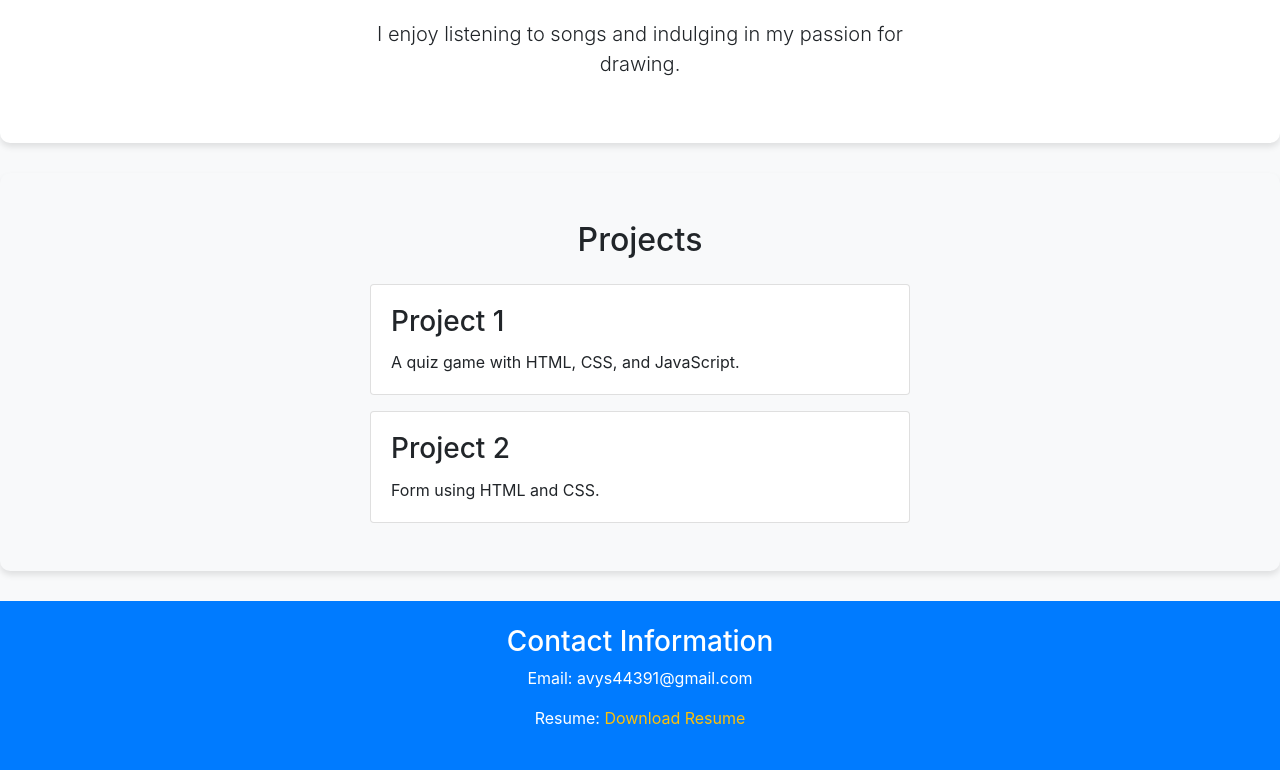
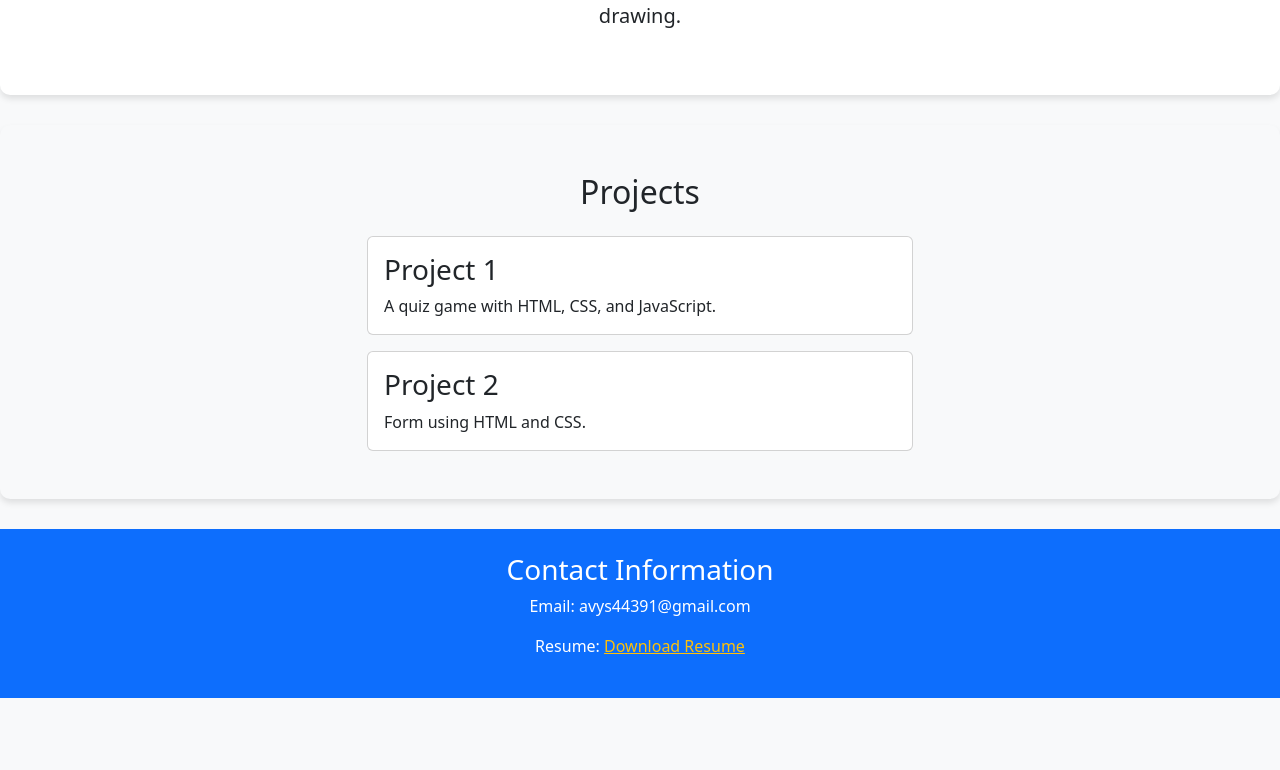
Before and after one commit to Avysandhu/Avysandhu.github.io, a plain HTML site: page index.html in a window 1280 px wide. Shown: the part 1131-1901 px from the top of the page. After the commit the page ends 1829 px from the top, so only its background shows below. Drawn offline with nearby package versions, Linux system fonts and the light colour scheme.

Commit message:
Update index.html
Did some bootstrap link changes

```diff
--- a/index.html
+++ b/index.html
@@ -5,7 +5,9 @@
     <meta charset="UTF-8">
     <meta name="viewport" content="width=device-width, initial-scale=1.0">
     <title>Varinder Kaur - Portfolio</title>
-    <link rel="stylesheet" href="https://stackpath.bootstrapcdn.com/bootstrap/4.5.2/css/bootstrap.min.css">
+    <link rel="stylesheet" href="https://cdn.jsdelivr.net/npm/bootstrap@5.3.2/dist/css/bootstrap.min.css">
+    <script src="https://code.jquery.com/jquery-3.5.1.slim.min.js"></script>
+    <script src="https://cdn.jsdelivr.net/npm/bootstrap@4.5.2/dist/js/bootstrap.bundle.min.js"></script>
 
     <style>
 
@@ -144,7 +146,6 @@
         </div>
     </footer>
 
-    <script src="https://code.jquery.com/jquery-3.5.1.slim.min.js"></script>
-    <script src="https://cdn.jsdelivr.net/npm/bootstrap@4.5.2/dist/js/bootstrap.bundle.min.js"></script>
+
 </body>
 </html>
```
